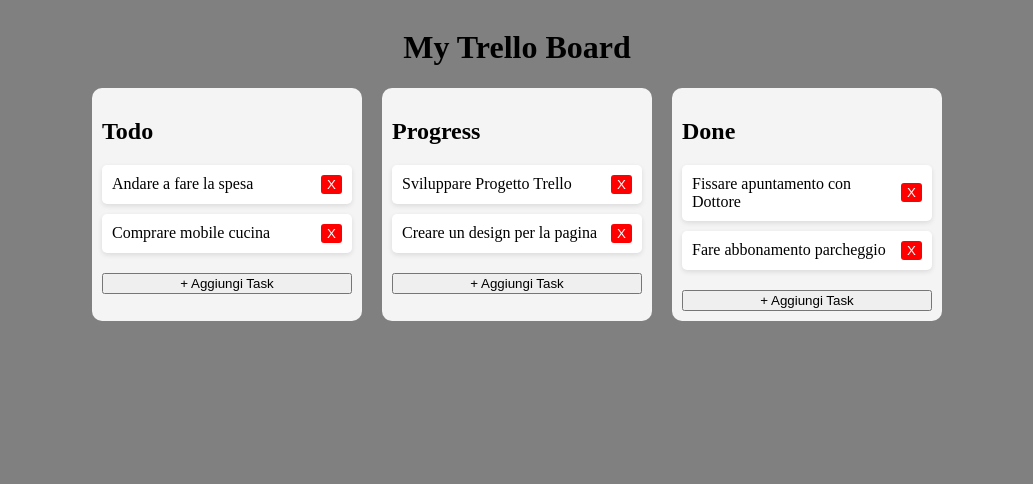
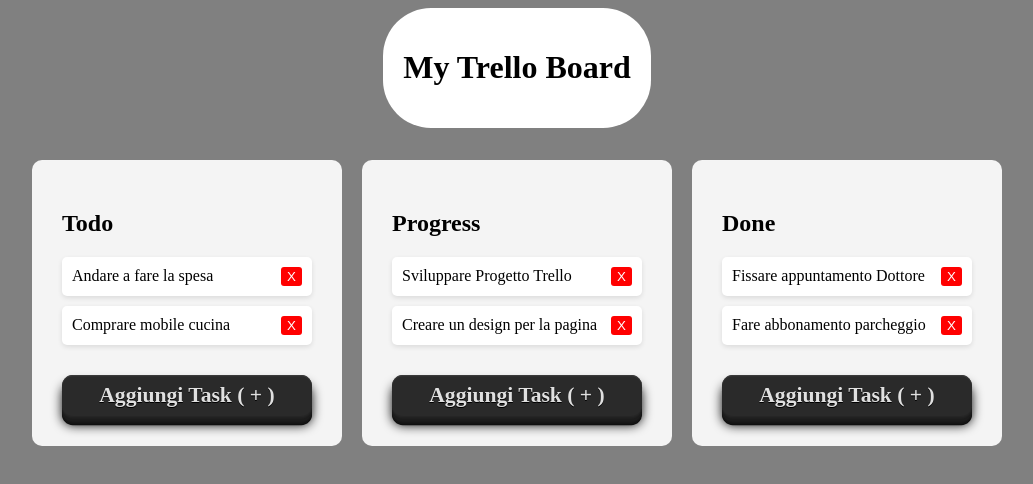
Before and after one commit to vincenzocrucitti04-hash/POSYTRON, a React (Vite) app in the folder Progetto_01_04/trello/: page / in a window 1280 px wide. Shown: the top 484 px of the page, without its empty margins (123-1156 px from the left). Built offline with nearby package versions, Linux system fonts and the light colour scheme.

Commit message:
corretti errori di sintassi e riorganizzazione

```diff
--- a/Progetto_01_04/trello/src/App.jsx
+++ b/Progetto_01_04/trello/src/App.jsx
@@ -13,7 +13,7 @@ function App() {
       { id: 4, text: "Creare un design per la pagina" }
     ],
     done: [
-      { id: 5, text: "Fissare apuntamento con Dottore" },
+      { id: 5, text: "Fissare appuntamento Dottore" },
       { id: 6, text: "Fare abbonamento parcheggio"}
     ]
   });
@@ -47,7 +47,12 @@ function App() {
       justifyContent: "center",
       width: "100%"}}
     className="app-container">
-      <h1>My Trello Board</h1>
+      <div style={{
+        padding:"20px",
+        background:"white",
+        marginBottom:"2rem",
+        borderRadius:"3rem"
+      }}><h1>My Trello Board</h1></div>
       <Board board={board} onAdd={addTask} onDelete={deleteTask} />
     </div>
   );
--- a/Progetto_01_04/trello/src/components/Card.jsx
+++ b/Progetto_01_04/trello/src/components/Card.jsx
@@ -19,7 +19,8 @@ function Card({ task, onDelete }) {
             border: "none",
             cursor: "pointer",
             padding: "2px 6px",
-            borderRadius: "3px" }}
+            borderRadius: "3px"
+          }}
       >
         X
       </button>
--- a/Progetto_01_04/trello/src/components/Column.jsx
+++ b/Progetto_01_04/trello/src/components/Column.jsx
@@ -4,7 +4,7 @@ function Column({ title, tasks, id, onAdd, onDelete }) {
   return (
     <div style={{
         background: "#f4f4f4",
-        padding: "10px",
+        padding: "30px",
         width: "250px",
         borderRadius: "10px"
     }}>
@@ -18,8 +18,14 @@ function Column({ title, tasks, id, onAdd, onDelete }) {
         />
       ))}
 
-      <button onClick={() => onAdd(id)} style={{ width: "100%", marginTop: "10px", cursor: "pointer" }}>
-        + Aggiungi Task
+      <button className="buttonAdd"
+      onClick={() => onAdd(id)}
+      style={{
+        width: "100%",
+        marginTop: "20px",
+        cursor: "pointer"
+        }}>
+        Aggiungi Task ( + )
       </button>
     </div>
   );
```
Also changed, not shown: Progetto_01_04/trello/src/components/Board.jsx (line endings or trailing spaces), 1 other file (tests, documents, lock files or other folders).
